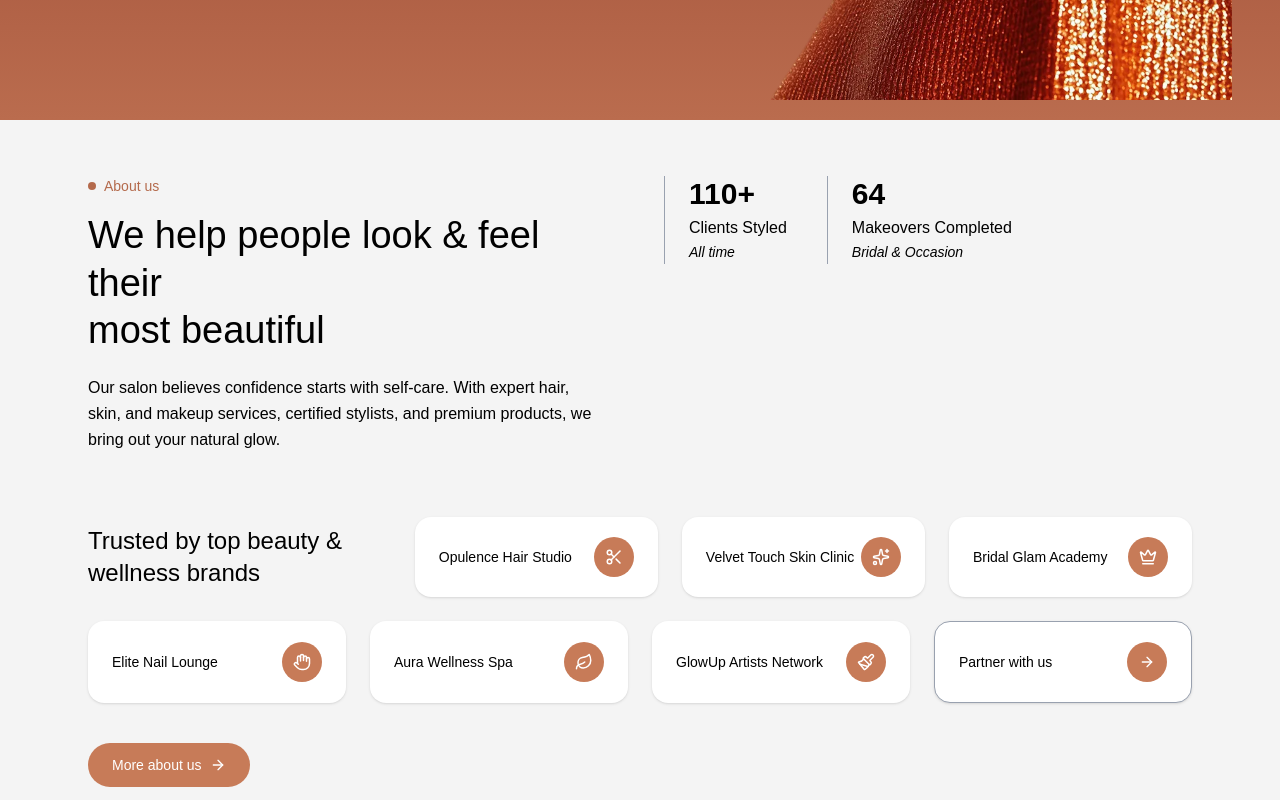
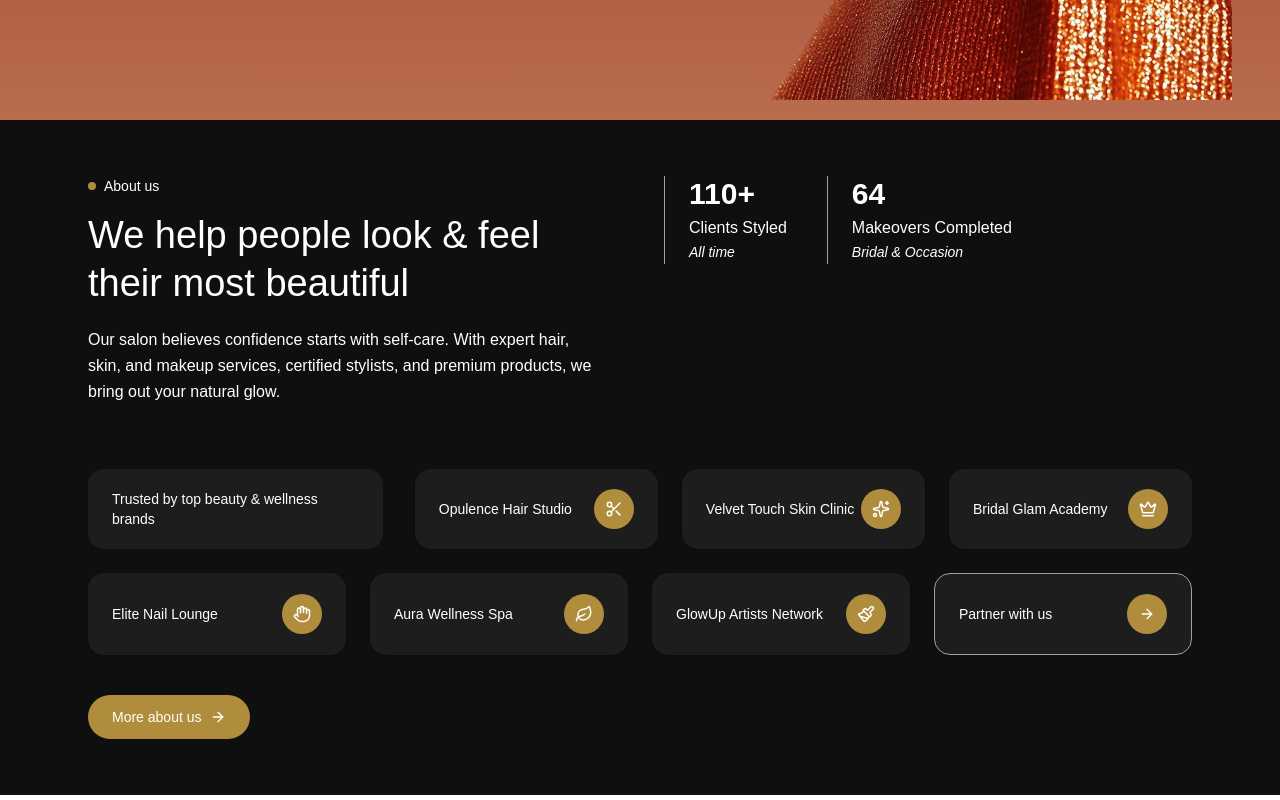
Before and after one commit to metamaster01/Beauty-channel, a Next.js app: page / in a window 1280 px wide. Shown: the part 680-1480 px from the top of the page. Built offline with nearby package versions, Linux system fonts and the light colour scheme.

Commit message:
new updates

```diff
--- a/components/aboutus.tsx
+++ b/components/aboutus.tsx
@@ -26,7 +26,7 @@ const bottomBrands = [
 
 export default function AboutUs() {
   return (
-    <section className="w-full bg-[#F4F4F4] py-14">
+    <section className="w-full bg-[#0F0F0F] py-14">
       <div className="max-w-6xl mx-auto px-6">
 
         {/* ================= TOP ================= */}
@@ -38,18 +38,18 @@ export default function AboutUs() {
             viewport={{ once: true }}
             transition={{ duration: 0.6 }}
           >
-            <div className="flex items-center gap-2 text-sm text-[#B46A4C] font-medium mb-4">
-              <span className="w-2 h-2 rounded-full bg-[#B46A4C]" />
+            <div className="flex items-center gap-2 text-sm text-[#FFFFFF] font-medium mb-4">
+              <span className="w-2 h-2 rounded-full bg-[#B08D3C]" />
               About us
             </div>
 
-            <h2 className="text-[38px] leading-tight font-light text-black max-w-xl">
-              We help people look & feel their
+            <h2 className="text-[38px] leading-tight font-light text-[#FFFFFF] max-w-xl">
+              We help people look & feel their most beautiful
               <br />
-              <span className="font-medium">most beautiful</span>
+              {/* <span className="font-medium">most beautiful</span> */}
             </h2>
 
-            <p className="mt-5 text-black max-w-lg leading-relaxed">
+            <p className="mt-5 text-[#FFFFFF] max-w-lg leading-relaxed">
               Our salon believes confidence starts with self-care. With expert
               hair, skin, and makeup services, certified stylists, and premium
               products, we bring out your natural glow.
@@ -65,15 +65,15 @@ export default function AboutUs() {
             className="flex gap-10 items-start"
           >
             <div className="border-l border-gray-400 pl-6">
-              <h3 className="text-3xl font-semibold text-black">110+</h3>
-              <p className="text-black mt-1">Clients Styled</p>
-              <span className="text-sm italic text-black">All time</span>
+              <h3 className="text-3xl font-semibold text-[#FFFFFF]">110+</h3>
+              <p className="text-[#FFFFFF] mt-1">Clients Styled</p>
+              <span className="text-sm italic text-[#FFFFFF]">All time</span>
             </div>
 
             <div className="border-l border-gray-400 pl-6">
-              <h3 className="text-3xl font-semibold text-black">64</h3>
-              <p className="text-black mt-1">Makeovers Completed</p>
-              <span className="text-sm italic text-black">
+              <h3 className="text-3xl font-semibold text-[#FFFFFF]">64</h3>
+              <p className="text-[#FFFFFF] mt-1">Makeovers Completed</p>
+              <span className="text-sm italic text-[#FFFFFF]">
                 Bridal & Occasion
               </span>
             </div>
@@ -88,7 +88,7 @@ export default function AboutUs() {
             whileInView={{ opacity: 1, y: 0 }}
             viewport={{ once: true }}
             transition={{ duration: 0.6 }}
-            className="text-black max-w-xs text-2xl font-medium"
+            className="text-sm font-medium text-[#FFFFFF] bg-[#1D1D1D] rounded-2xl  px-6 py-5 flex  "
           >
             Trusted by top beauty & wellness brands
           </motion.p>
@@ -105,13 +105,13 @@ export default function AboutUs() {
                   viewport={{ once: true }}
                   transition={{ duration: 0.5, delay: i * 0.1 }}
                   whileHover={{ y: -6 }}
-                  className="bg-white rounded-2xl px-6 py-5 flex items-center justify-between shadow-sm hover:shadow-lg transition"
+                  className="bg-[#1D1D1D] rounded-2xl px-6 py-5 flex items-center justify-between shadow-sm hover:shadow-lg transition"
                 >
-                  <span className="text-sm font-medium text-black">
+                  <span className="text-sm font-medium text-[#FFFFFF]">
                     {item.name}
                   </span>
 
-                  <span className="w-10 h-10 rounded-full bg-[#C77B58] flex items-center justify-center text-white">
+                  <span className="w-10 h-10 rounded-full bg-[#B08D3C] flex items-center justify-center text-white">
                     <Icon size={18} />
                   </span>
                 </motion.div>
@@ -132,13 +132,13 @@ export default function AboutUs() {
                 viewport={{ once: true }}
                 transition={{ duration: 0.5, delay: i * 0.1 }}
                 whileHover={{ y: -6 }}
-                className="bg-white rounded-2xl px-6 py-5 flex items-center justify-between shadow-sm hover:shadow-lg transition"
+                className="bg-[#1D1D1D] rounded-2xl px-6 py-5 flex items-center justify-between shadow-sm hover:shadow-lg transition"
               >
-                <span className="text-sm font-medium text-black">
+                <span className="text-sm font-medium text-[#FFFFFF]">
                   {item.name}
                 </span>
 
-                <span className="w-10 h-10 rounded-full bg-[#C77B58] flex items-center justify-center text-white">
+                <span className="w-10 h-10 rounded-full bg-[#B08D3C] flex items-center justify-center text-[#FFFFFF]">
                   <Icon size={18} />
                 </span>
               </motion.div>
@@ -152,12 +152,12 @@ export default function AboutUs() {
             viewport={{ once: true }}
             transition={{ duration: 0.5, delay: 0.3 }}
             whileHover={{ y: -6 }}
-            className="bg-white rounded-2xl px-6 py-5 flex items-center justify-between border border-gray-400 hover:border-[#C77B58] shadow-sm hover:shadow-lg transition cursor-pointer"
+            className="bg-[#1D1D1D] rounded-2xl px-6 py-5 flex items-center justify-between border border-gray-400 "
           >
-            <span className="text-sm font-medium text-black">
+            <span className="text-sm font-medium text-[#FFFFFF]">
               Partner with us
             </span>
-            <span className="w-10 h-10 rounded-full bg-[#C77B58] flex items-center justify-center text-white">
+            <span className="w-10 h-10 rounded-full bg-[#B08D3C] flex items-center justify-center text-white">
               <ArrowRight size={16} />
             </span>
           </motion.div>
@@ -172,7 +172,7 @@ export default function AboutUs() {
         >
           <Link
             href="/about"
-            className="inline-flex items-center gap-2 mt-10 bg-[#C77B58] text-white px-6 py-3 rounded-full text-sm font-medium hover:bg-[#AF6A4A] transition"
+            className="inline-flex items-center gap-2 mt-10 bg-[#B08D3C] text-white px-6 py-3 rounded-full text-sm font-medium hover:bg-[#AF6A4A] transition"
           >
             More about us <ArrowRight size={16} />
           </Link>
```
